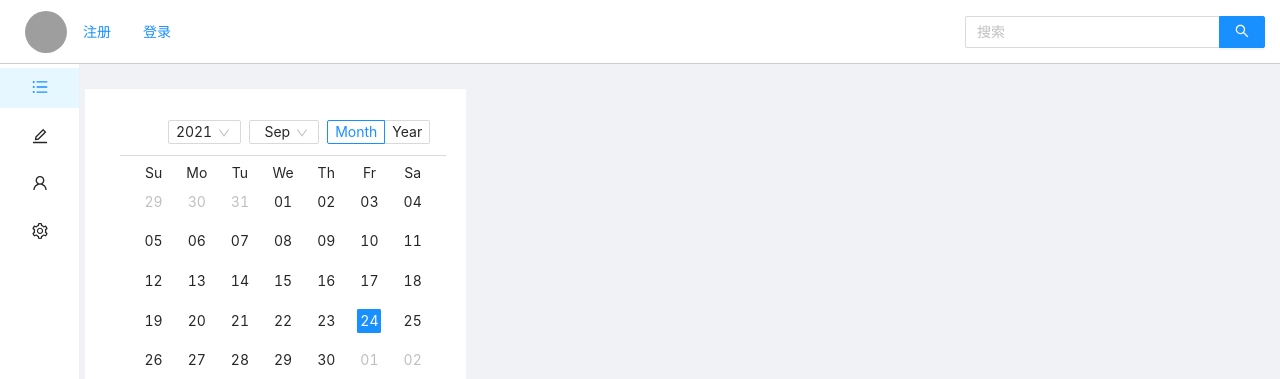
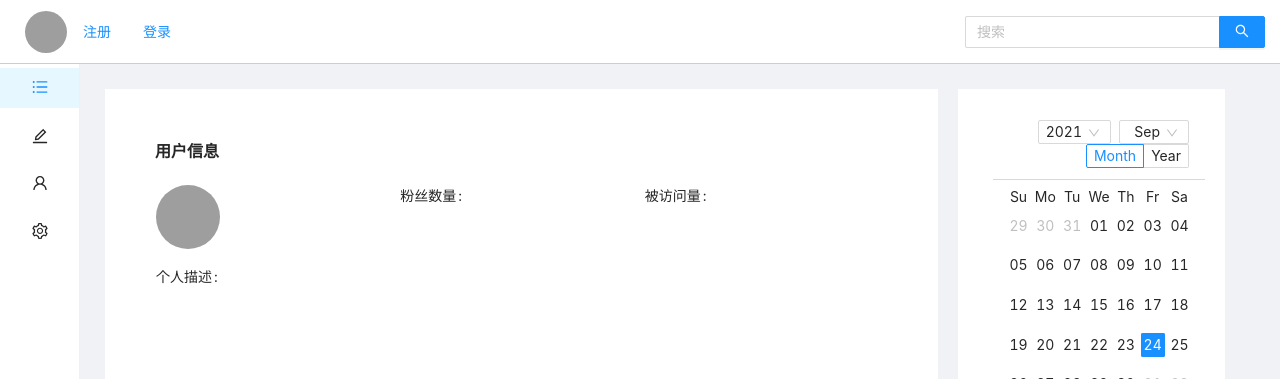
Before and after one commit to ly2020888/blog, a Vue app: page /Personal/1 in a window 1280 px wide. Shown: the top 379 px of the page. Built offline with nearby package versions, Linux system fonts and the light colour scheme; no server answers.

Commit message:
更新个人界面

```diff
--- a/src/api/http.ts
+++ b/src/api/http.ts
@@ -48,7 +48,7 @@ export async function register(registerInfo:RegisterFormState) {
     return result;
 }
 
-export async function getUserInfo(account:string){
+export async function getUserInfo(account:string|string[]){
     const result = await axios({
       method:'post',
       url:`${User}/userInfo`,
--- a/src/api/utils.ts
+++ b/src/api/utils.ts
@@ -18,7 +18,7 @@ export function emailRegExp(value:string):Boolean{
     return reg.test(value)
 }
 
-export function getImgUrl(Image:string, avatarId:string){
+export function getImgUrl(Image:string, avatarId:String){
     if(avatarId === undefined){
         return Image+"0.jpg"
     }
--- a/src/components/PassageInfo.vue
+++ b/src/components/PassageInfo.vue
@@ -19,7 +19,7 @@ const props = defineProps({
 
 <style>
 .descriptions{
-    width: 60%;
+    width: 90%;
     padding: 20px;
     border: 1px solid rgba(0,0,0,0.1);
 }
--- a/src/pages/Index.vue
+++ b/src/pages/Index.vue
@@ -19,8 +19,8 @@
     })
     watch(
         ()=>current.value,
-        (oldValue, Value)=>{
-            getPassage((Value)*5).then(function(res){
+        (Value, oldValue)=>{
+            getPassage((Value-1)*5).then(function(res){
                 passageList.value = res.data;
             })
     })
--- a/src/pages/Personal.vue
+++ b/src/pages/Personal.vue
@@ -1,8 +1,25 @@
 <script setup lang="ts">
-import { ref } from "vue"
+import { ref, onMounted } from "vue"
 import { UserOutlined } from '@ant-design/icons-vue';
+import { getUserInfo } from "../api/http"
+import { useRoute } from "vue-router"
+import { userInfo } from "../api/interfaces"
+import { getImgUrl } from "../api/utils"
+import { Image } from "../api/settings";
 import Frame from "../components/Frame.vue"
 const activeKey = ref("1");
+const aUserInfo = ref({} as userInfo)
+
+const route = useRoute() //route 对象存放了待查询的用户id
+onMounted(() => {
+    console.log(route.params.account);
+    getUserInfo(route.params.account).then(function(res){
+        aUserInfo.value = res.data
+        console.log(res.data)
+    },function(err){
+        console.log(err);
+    })
+})
 </script>
 
 <template>
@@ -10,14 +27,14 @@ const activeKey = ref("1");
     <div class="userinfo">
     <a-descriptions title="用户信息" >
         <a-descriptions-item >
-            <a-avatar :size="64">
+            <a-avatar :size="64" :src="getImgUrl(Image,aUserInfo.avatarId)">
             <template #icon><UserOutlined /></template>
             </a-avatar>
         </a-descriptions-item>
-        <a-descriptions-item label="粉丝数量">0</a-descriptions-item>
-        <a-descriptions-item label="被访问量">0</a-descriptions-item>
+        <a-descriptions-item label="粉丝数量">{{aUserInfo.fansNum}}</a-descriptions-item>
+        <a-descriptions-item label="被访问量">{{aUserInfo.visitNum}}</a-descriptions-item>
         <a-descriptions-item label="个人描述">
-        No. 18, Wantang Road, Xihu District, Hangzhou, Zhejiang, China
+        {{aUserInfo.description}}
         </a-descriptions-item>
     </a-descriptions>
     </div>
--- a/src/router/route.ts
+++ b/src/router/route.ts
@@ -10,7 +10,7 @@ const routes = [
     { path: '/Index', component: Index },
     { path: '/View/:passageId', component: View },
     { path: '/Setting', component: Setting },
-    { path: '/Personal', component: Personal },
+    { path: '/Personal/:account', component: Personal },
 ]
 
 const router = createRouter({
```
Also changed, not shown: src/api/interfaces.ts (+11 -1 lines).
